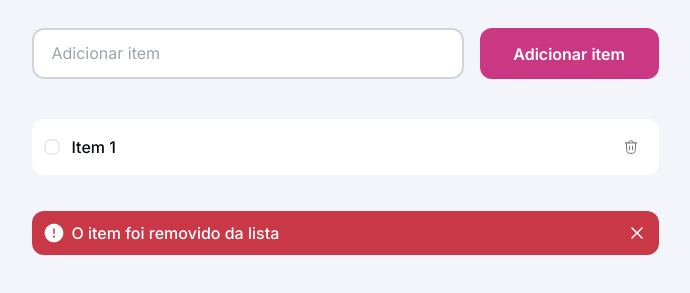
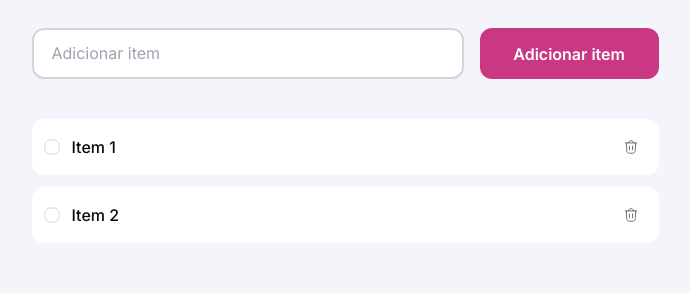
Before and after one commit to felipebalaminut/quicklist, a plain HTML site: page index.html in a window 1280 px wide. Shown: the part 203-496 px from the top of the page, without its empty margins (295-985 px from the left). Drawn offline with Linux system fonts and the light colour scheme.

Commit message:
style: add footer view class

```diff
--- a/index.html
+++ b/index.html
@@ -76,11 +76,49 @@
               </button>
             </div>
           </li>
+
+          <li>
+            <div class="checkbox-wrapper">
+              <div class="checkbox-image"></div>
+              <input type="checkbox" id="item-2" name="item-2" />
+              <label for="item-2">Item 2</label>
+              <button aria-label="Remover item">
+                <svg
+                  width="16"
+                  height="16"
+                  viewBox="0 0 16 17"
+                  fill="none"
+                  xmlns="http://www.w3.org/2000/svg"
+                >
+                  <path
+                    d="M13 4.16666L12.5869 10.8501C12.4813 12.5576 12.4285 13.4114 12.0005 14.0253C11.7889 14.3287 11.5165 14.5849 11.2005 14.7773C10.5614 15.1667 9.706 15.1667 7.99513 15.1667C6.28208 15.1667 5.42553 15.1667 4.78603 14.7766C4.46987 14.5838 4.19733 14.3272 3.98579 14.0232C3.55792 13.4084 3.5063 12.5534 3.40307 10.8435L3 4.16666"
+                    stroke="#6B6671"
+                    stroke-linecap="round"
+                  />
+                  <path
+                    d="M2 4.16668H14M10.7038 4.16668L10.2487 3.22783C9.9464 2.60418 9.7952 2.29236 9.53447 2.09788C9.47667 2.05474 9.4154 2.01637 9.35133 1.98314C9.0626 1.83334 8.71607 1.83334 8.023 1.83334C7.31253 1.83334 6.95733 1.83334 6.66379 1.98942C6.59873 2.02402 6.53665 2.06394 6.47819 2.10879C6.21443 2.31114 6.06709 2.63438 5.77241 3.28085L5.36861 4.16668"
+                    stroke="#6B6671"
+                    stroke-linecap="round"
+                  />
+                  <path
+                    d="M6.33337 11.5V7.5"
+                    stroke="#6B6671"
+                    stroke-linecap="round"
+                  />
+                  <path
+                    d="M9.66663 11.5V7.5"
+                    stroke="#6B6671"
+                    stroke-linecap="round"
+                  />
+                </svg>
+              </button>
+            </div>
+          </li>
         </ul>
       </div>
     </main>
 
-    <footer class="container alert" id="alert">
+    <footer class="container" id="alert">
       <img src="assets/icons/warning-circle.svg" alt="" />
       <span>O item foi removido da lista</span>
       <button class="delete-alert">
--- a/styles/footer.css
+++ b/styles/footer.css
@@ -1,9 +1,8 @@
-footer.alert {
-  margin-top: 2.25rem;
+footer {
   background-color: var(--color-danger);
   border-radius: 0.75rem;
 
-  display: flex;
+  display: none;
   align-items: center;
   gap: 0.5rem;
 
--- a/styles/utilities.css
+++ b/styles/utilities.css
@@ -25,6 +25,11 @@
   gap: 1rem;
 }
 
+.show-alert {
+  margin-top: 2.25rem;
+  display: flex;
+}
+
 @media (width >= 80em) {
   .container {
     --max-width: 627px;
```
